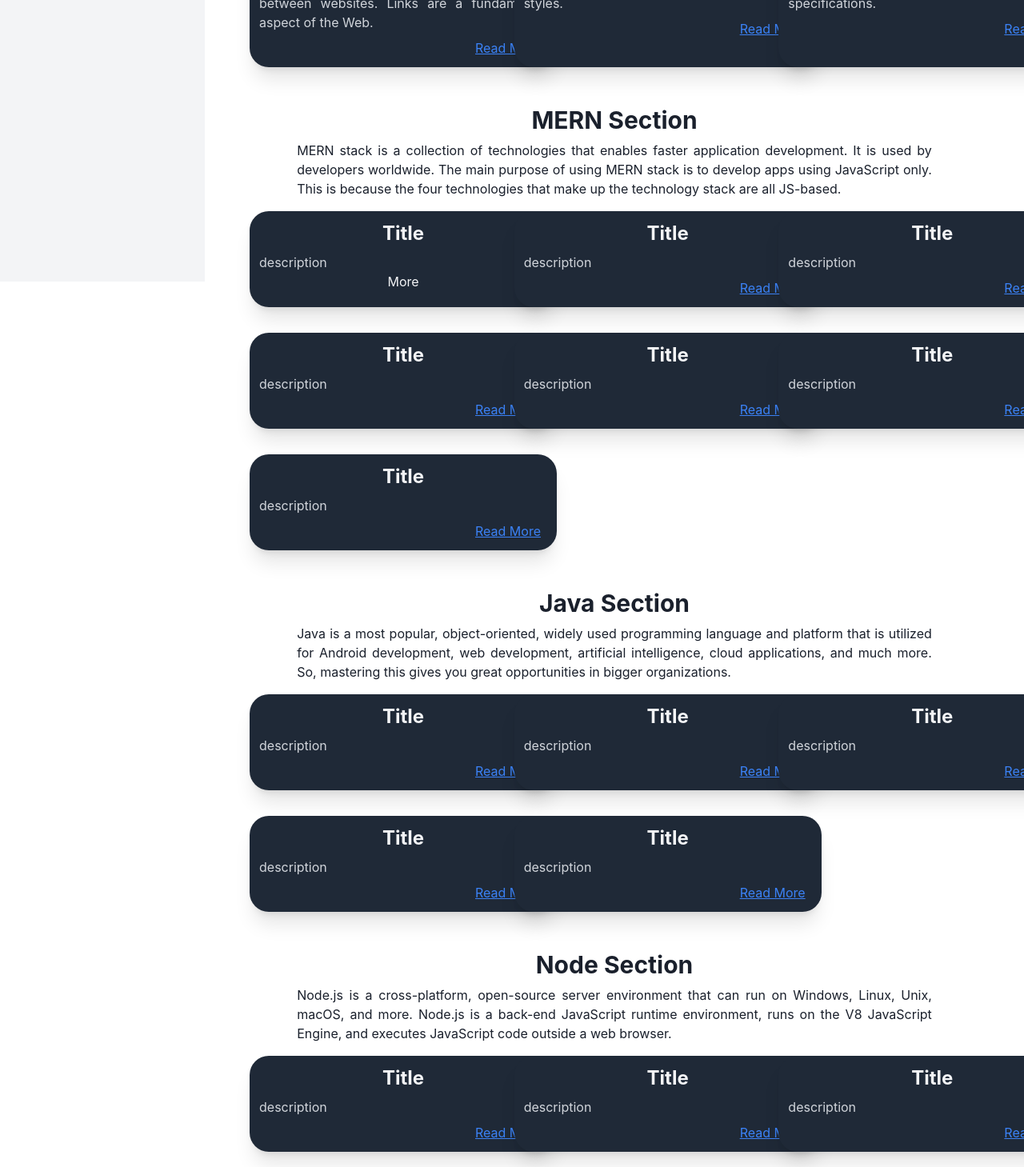
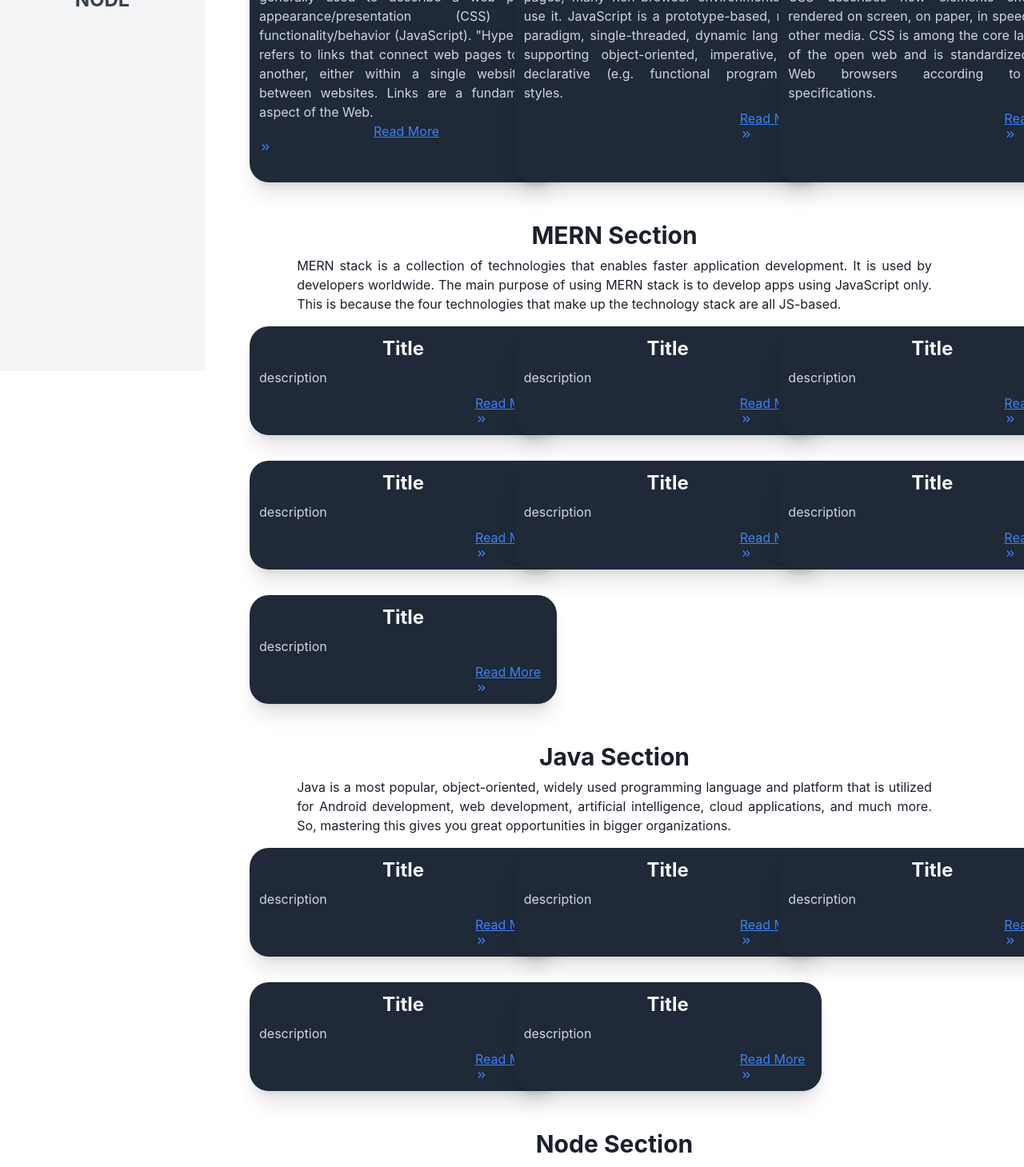
Before and after one commit to Payalsahuj/Digitron, a React (Create React App) app in the folder frontend/: page /material in a window 1280 px wide. Shown: the part 480-1939 px from the top of the page at 80% size. Built offline with nearby package versions, Linux system fonts and the light colour scheme.

Commit message:
woork on pregress

```diff
--- a/frontend/src/Pages/StudyMaterial.jsx
+++ b/frontend/src/Pages/StudyMaterial.jsx
@@ -1,9 +1,11 @@
-
+import { Navbar } from "../Component/Navbar"
+import {MdKeyboardDoubleArrowRight} from "react-icons/md"
 
 export const StudyMaterial = () => {
 
     return (
         <div>
+            <Navbar/>
             <h1 className="font-bold text-4xl text-center mb-9 fixed left-0 right-0 bg-gray-100 p-4 z-10">Study Material</h1>
             <div className="flex">
                 <div className="w-64 bg-gray-100 h-screen pt-10rem p-4 fixed mt-8 " >
@@ -19,37 +21,37 @@
                             <div className="mx-10 my-4 p-3 w-96 rounded-3xl shadow-xl bg-gray-800 text-gray-100">
                                 <h2 className="text-2xl font-bold mb-2">HTML</h2>
                                 <p className="text-gray-300 text-justify">HTML (HyperText Markup Language) is the most basic building block of the Web. It defines the meaning and structure of web content. Other technologies besides HTML are generally used to describe a web page's appearance/presentation (CSS) or functionality/behavior (JavaScript). "Hypertext" refers to links that connect web pages to one another, either within a single website or between websites. Links are a fundamental aspect of the Web. </p>
-                                <a className="text-blue-500 underline float-right pt-2 px-2" onclick="myFunction()" target="_blank"  href="https://developer.mozilla.org/en-US/docs/Web/HTML" >Read More</a>
+                                <a className="text-blue-500 underline pt-2 px-2" onclick="myFunction()" target="_blank"  href="https://developer.mozilla.org/en-US/docs/Web/HTML" >Read More <span><MdKeyboardDoubleArrowRight/></span> </a>
                             </div>
                             <div className="mx-10 my-4 p-3 w-96 rounded-3xl shadow-xl bg-gray-800 text-gray-100">
                                 <h2 className="text-2xl font-bold mb-2">JavaScript</h2>
                                 <p className="text-gray-300 text-justify">JavaScript (JS) is a lightweight, interpreted, or just-in-time compiled programming language with first-class functions. While it is most well-known as the scripting language for Web pages, many non-browser environments also use it. JavaScript is a prototype-based, multi-paradigm, single-threaded, dynamic language, supporting object-oriented, imperative, and declarative (e.g. functional programming) styles.</p>
-                                 <a className="text-blue-500 underline float-right pt-2 px-2"  target="_blank"  href="https://developer.mozilla.org/en-US/docs/Web/JavaScript">Read More</a>
+                                 <a className="text-blue-500 underline float-right pt-2 px-2"  target="_blank"  href="https://developer.mozilla.org/en-US/docs/Web/JavaScript">Read More <span><MdKeyboardDoubleArrowRight/></span> </a>
                             </div>
                             <div className="mx-10 my-4 p-3 w-96 rounded-3xl shadow-xl bg-gray-800 text-gray-100">
                                 <h2 className="text-2xl font-bold mb-2">CSS</h2>
                                 <p className="text-gray-300 text-justify">Cascading Style Sheets (CSS) is a stylesheet language used to describe the presentation of a document written in HTML or XML (including XML dialects such as SVG, MathML or XHTML). CSS describes how elements should be rendered on screen, on paper, in speech, or on other media. CSS is among the core languages of the open web and is standardized across Web browsers according to W3C specifications.</p>
-                                 <a className="text-blue-500 underline float-right pt-2 px-2"  target="_blank"  href="https://developer.mozilla.org/en-US/docs/Web/CSS">Read More</a>
+                                 <a className="text-blue-500 underline float-right pt-2 px-2"  target="_blank"  href="https://developer.mozilla.org/en-US/docs/Web/CSS">Read More <span><MdKeyboardDoubleArrowRight/></span> </a>
                             </div>
                             {/* <div className="mx-10 my-4 p-3 w-96 rounded-3xl shadow-xl bg-gray-800 text-gray-100">
                                 <h2 className="text-2xl font-bold mb-2">Title</h2>
                                 <p className="text-gray-300 text-justify">description</p>
-                                 <a className="text-blue-500 underline float-right pt-2 px-2"  target="_blank"  href="">Read More</a>
+                                 <a className="text-blue-500 underline float-right pt-2 px-2"  target="_blank"  href="">Read More <span><MdKeyboardDoubleArrowRight/></span> </a>
                             </div>
                             <div className="mx-10 my-4 p-3 w-96 rounded-3xl shadow-xl bg-gray-800 text-gray-100">
                                 <h2 className="text-2xl font-bold mb-2">Title</h2>
                                 <p className="text-gray-300 text-justify">description</p>
-                                 <a className="text-blue-500 underline float-right pt-2 px-2"  target="_blank"  href="">Read More</a>
+                                 <a className="text-blue-500 underline float-right pt-2 px-2"  target="_blank"  href="">Read More <span><MdKeyboardDoubleArrowRight/></span> </a>
                             </div>
                             <div className="mx-10 my-4 p-3 w-96 rounded-3xl shadow-xl bg-gray-800 text-gray-100">
                                 <h2 className="text-2xl font-bold mb-2">Title</h2>
                                 <p className="text-gray-300 text-justify">description</p>
-                                 <a className="text-blue-500 underline float-right pt-2 px-2"  target="_blank"  href="">Read More</a>
+                                 <a className="text-blue-500 underline float-right pt-2 px-2"  target="_blank"  href="">Read More <span><MdKeyboardDoubleArrowRight/></span> </a>
                             </div>
                             <div className="mx-10 my-4 p-3 w-96 rounded-3xl shadow-xl bg-gray-800 text-gray-100">
                                 <h2 className="text-2xl font-bold mb-2">Title</h2>
                                 <p className="text-gray-300 text-justify">description</p>
-                                 <a className="text-blue-500 underline float-right pt-2 px-2"  target="_blank"  href="">Read More</a>
+                                 <a className="text-blue-500 underline float-right pt-2 px-2"  target="_blank"  href="">Read More <span><MdKeyboardDoubleArrowRight/></span> </a>
                             </div> */}
 
                         </div>
@@ -61,37 +63,37 @@
                             <div className="mx-10 my-4 p-3 w-96 rounded-3xl shadow-xl bg-gray-800 text-gray-100">
                                 <h2 className="text-2xl font-bold mb-2">Title</h2>
                                 <p className="text-gray-300 text-justify">description</p>
-                                <a  target="_blank"  href="">More</a>
+                                <a className="text-blue-500 underline float-right pt-2 px-2"  target="_blank"  href="">Read More <span><MdKeyboardDoubleArrowRight/></span> </a>
+                             </div>
+                            <div className="mx-10 my-4 p-3 w-96 rounded-3xl shadow-xl bg-gray-800 text-gray-100">
+                                <h2 className="text-2xl font-bold mb-2">Title</h2>
+                                <p className="text-gray-300 text-justify">description</p>
+                                 <a className="text-blue-500 underline float-right pt-2 px-2"  target="_blank"  href="">Read More <span><MdKeyboardDoubleArrowRight/></span> </a>
                             </div>
                             <div className="mx-10 my-4 p-3 w-96 rounded-3xl shadow-xl bg-gray-800 text-gray-100">
                                 <h2 className="text-2xl font-bold mb-2">Title</h2>
                                 <p className="text-gray-300 text-justify">description</p>
-                                 <a className="text-blue-500 underline float-right pt-2 px-2"  target="_blank"  href="">Read More</a>
+                                 <a className="text-blue-500 underline float-right pt-2 px-2"  target="_blank"  href="">Read More <span><MdKeyboardDoubleArrowRight/></span> </a>
                             </div>
                             <div className="mx-10 my-4 p-3 w-96 rounded-3xl shadow-xl bg-gray-800 text-gray-100">
                                 <h2 className="text-2xl font-bold mb-2">Title</h2>
                                 <p className="text-gray-300 text-justify">description</p>
-                                 <a className="text-blue-500 underline float-right pt-2 px-2"  target="_blank"  href="">Read More</a>
+                                 <a className="text-blue-500 underline float-right pt-2 px-2"  target="_blank"  href="">Read More <span><MdKeyboardDoubleArrowRight/></span> </a>
                             </div>
                             <div className="mx-10 my-4 p-3 w-96 rounded-3xl shadow-xl bg-gray-800 text-gray-100">
                                 <h2 className="text-2xl font-bold mb-2">Title</h2>
                                 <p className="text-gray-300 text-justify">description</p>
-                                 <a className="text-blue-500 underline float-right pt-2 px-2"  target="_blank"  href="">Read More</a>
+                                 <a className="text-blue-500 underline float-right pt-2 px-2"  target="_blank"  href="">Read More <span><MdKeyboardDoubleArrowRight/></span> </a>
                             </div>
                             <div className="mx-10 my-4 p-3 w-96 rounded-3xl shadow-xl bg-gray-800 text-gray-100">
                                 <h2 className="text-2xl font-bold mb-2">Title</h2>
                                 <p className="text-gray-300 text-justify">description</p>
-                                 <a className="text-blue-500 underline float-right pt-2 px-2"  target="_blank"  href="">Read More</a>
+                                 <a className="text-blue-500 underline float-right pt-2 px-2"  target="_blank"  href="">Read More <span><MdKeyboardDoubleArrowRight/></span> </a>
                             </div>
                             <div className="mx-10 my-4 p-3 w-96 rounded-3xl shadow-xl bg-gray-800 text-gray-100">
                                 <h2 className="text-2xl font-bold mb-2">Title</h2>
                                 <p className="text-gray-300 text-justify">description</p>
-                                 <a className="text-blue-500 underline float-right pt-2 px-2"  target="_blank"  href="">Read More</a>
-                            </div>
-                            <div className="mx-10 my-4 p-3 w-96 rounded-3xl shadow-xl bg-gray-800 text-gray-100">
-                                <h2 className="text-2xl font-bold mb-2">Title</h2>
-                                <p className="text-gray-300 text-justify">description</p>
-                                 <a className="text-blue-500 underline float-right pt-2 px-2"  target="_blank"  href="">Read More</a>
+                                 <a className="text-blue-500 underline float-right pt-2 px-2"  target="_blank"  href="">Read More <span><MdKeyboardDoubleArrowRight/></span> </a>
                             </div>
 
                         </div>
@@ -104,27 +106,27 @@
                             <div className="mx-10 my-4 p-3 w-96 rounded-3xl shadow-xl bg-gray-800 text-gray-100">
                                 <h2 className="text-2xl font-bold mb-2">Title</h2>
                                 <p className="text-gray-300 text-justify">description</p>
-                                 <a className="text-blue-500 underline float-right pt-2 px-2"  target="_blank"  href="">Read More</a>
+                                 <a className="text-blue-500 underline float-right pt-2 px-2"  target="_blank"  href="">Read More <span><MdKeyboardDoubleArrowRight/></span> </a>
                             </div>
                             <div className="mx-10 my-4 p-3 w-96 rounded-3xl shadow-xl bg-gray-800 text-gray-100">
                                 <h2 className="text-2xl font-bold mb-2">Title</h2>
                                 <p className="text-gray-300 text-justify">description</p>
-                                 <a className="text-blue-500 underline float-right pt-2 px-2"  target="_blank"  href="">Read More</a>
+                                 <a className="text-blue-500 underline float-right pt-2 px-2"  target="_blank"  href="">Read More <span><MdKeyboardDoubleArrowRight/></span> </a>
                             </div>
                             <div className="mx-10 my-4 p-3 w-96 rounded-3xl shadow-xl bg-gray-800 text-gray-100">
                                 <h2 className="text-2xl font-bold mb-2">Title</h2>
                                 <p className="text-gray-300 text-justify">description</p>
-                                 <a className="text-blue-500 underline float-right pt-2 px-2"  target="_blank"  href="">Read More</a>
+                                 <a className="text-blue-500 underline float-right pt-2 px-2"  target="_blank"  href="">Read More <span><MdKeyboardDoubleArrowRight/></span> </a>
                             </div>
                             <div className="mx-10 my-4 p-3 w-96 rounded-3xl shadow-xl bg-gray-800 text-gray-100">
                                 <h2 className="text-2xl font-bold mb-2">Title</h2>
                                 <p className="text-gray-300 text-justify">description</p>
-                                 <a className="text-blue-500 underline float-right pt-2 px-2"  target="_blank"  href="">Read More</a>
+                                 <a className="text-blue-500 underline float-right pt-2 px-2"  target="_blank"  href="">Read More <span><MdKeyboardDoubleArrowRight/></span> </a>
                             </div>
                             <div className="mx-10 my-4 p-3 w-96 rounded-3xl shadow-xl bg-gray-800 text-gray-100">
                                 <h2 className="text-2xl font-bold mb-2">Title</h2>
                                 <p className="text-gray-300 text-justify">description</p>
-                                 <a className="text-blue-500 underline float-right pt-2 px-2"  target="_blank"  href="">Read More</a>
+                                 <a className="text-blue-500 underline float-right pt-2 px-2"  target="_blank"  href="">Read More <span><MdKeyboardDoubleArrowRight/></span> </a>
                             </div>
                         </div>
                     </div>
@@ -135,27 +137,27 @@
                             <div className="mx-10 my-4 p-3 w-96 rounded-3xl shadow-xl bg-gray-800 text-gray-100">
                                 <h2 className="text-2xl font-bold mb-2">Title</h2>
                                 <p className="text-gray-300 text-justify">description</p>
-                                 <a className="text-blue-500 underline float-right pt-2 px-2"  target="_blank"  href="">Read More</a>
+                                 <a className="text-blue-500 underline float-right pt-2 px-2"  target="_blank"  href="">Read More <span><MdKeyboardDoubleArrowRight/></span> </a>
                             </div>
                             <div className="mx-10 my-4 p-3 w-96 rounded-3xl shadow-xl bg-gray-800 text-gray-100">
                                 <h2 className="text-2xl font-bold mb-2">Title</h2>
                                 <p className="text-gray-300 text-justify">description</p>
-                                 <a className="text-blue-500 underline float-right pt-2 px-2"  target="_blank"  href="">Read More</a>
+                                 <a className="text-blue-500 underline float-right pt-2 px-2"  target="_blank"  href="">Read More <span><MdKeyboardDoubleArrowRight/></span> </a>
                             </div>
                             <div className="mx-10 my-4 p-3 w-96 rounded-3xl shadow-xl bg-gray-800 text-gray-100">
                                 <h2 className="text-2xl font-bold mb-2">Title</h2>
                                 <p className="text-gray-300 text-justify">description</p>
-                                 <a className="text-blue-500 underline float-right pt-2 px-2"  target="_blank"  href="">Read More</a>
+                                 <a className="text-blue-500 underline float-right pt-2 px-2"  target="_blank"  href="">Read More <span><MdKeyboardDoubleArrowRight/></span> </a>
                             </div>
                             <div className="mx-10 my-4 p-3 w-96 rounded-3xl shadow-xl bg-gray-800 text-gray-100">
                                 <h2 className="text-2xl font-bold mb-2">Title</h2>
                                 <p className="text-gray-300 text-justify">description</p>
-                                 <a className="text-blue-500 underline float-right pt-2 px-2"  target="_blank"  href="">Read More</a>
+                                 <a className="text-blue-500 underline float-right pt-2 px-2"  target="_blank"  href="">Read More <span><MdKeyboardDoubleArrowRight/></span> </a>
                             </div>
                             <div className="mx-10 my-4 p-3 w-96 rounded-3xl shadow-xl bg-gray-800 text-gray-100">
                                 <h2 className="text-2xl font-bold mb-2">Title</h2>
                                 <p className="text-gray-300 text-justify">description</p>
-                                 <a className="text-blue-500 underline float-right pt-2 px-2"  target="_blank"  href="">Read More</a>
+                                 <a className="text-blue-500 underline float-right pt-2 px-2"  target="_blank"  href="">Read More <span><MdKeyboardDoubleArrowRight/></span> </a>
                             </div>
                         </div>
                     </div>
```
